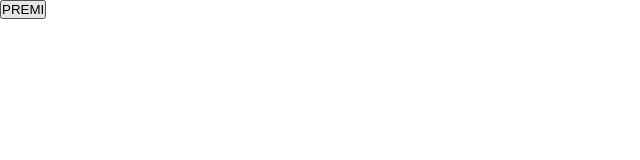
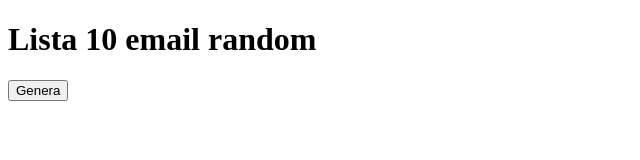
Before and after one commit to alessandro-falcone96/vue-email-list, a plain HTML site: page index.html in a window 1280 px wide. Shown: the whole page, without its empty margins (0-640 px from the left). Drawn offline with nearby package versions, Linux system fonts and the light colour scheme.

Commit message:
Completato esercizio

```diff
--- a/css/style.css
+++ b/css/style.css
@@ -1,8 +1,4 @@
-*{
-  margin: 0;
-  padding: 0;
-  box-sizing: border-box;
-}
+
 
 
 /* Media Query */
--- a/index.html
+++ b/index.html
@@ -12,9 +12,10 @@
   <body>
 
     <div id="app">
-      <button type="button" @click="generateEmail">PREMI</button>
+      <h1>Lista 10 email random</h1>
+      <button type="button" @click="generaEmail">Genera</button>
       <ul>
-        <li>{{email}}</li>
+        <li v-for="email in listaEmail">{{email}}</li>
       </ul>
     </div>
 
--- a/js/script.js
+++ b/js/script.js
@@ -3,14 +3,28 @@ var app = new Vue(
     el: "#app",
     data: {
       email: "",
+      listaEmail: []
     },
     methods: {
-      generateEmail: function() {
-        axios.get('https://flynn.boolean.careers/exercises/api/random/mail')
-        .then((risposta) => {
-          this.email = risposta.data.response;
-        });
-      },
-    }
+      generaEmail: function() {
+        this.listaEmail = [];
+        for (var i = 0; i < 10; i++) {
+          axios.get('https://flynn.boolean.careers/exercises/api/random/mail')
+          .then((risposta) => {
+            this.email = risposta.data.response;
+            this.listaEmail.push(this.email);
+          });
+        };
+      }
+    },
+    // mounted: function() {
+    //   for (var i = 0; i < 10; i++) {
+    //     axios.get('https://flynn.boolean.careers/exercises/api/random/mail')
+    //     .then((risposta) => {
+    //       this.email = risposta.data.response;
+    //       this.listaEmail.push(this.email);
+    //     });
+    //   };
+    // }
   }
 );
```
